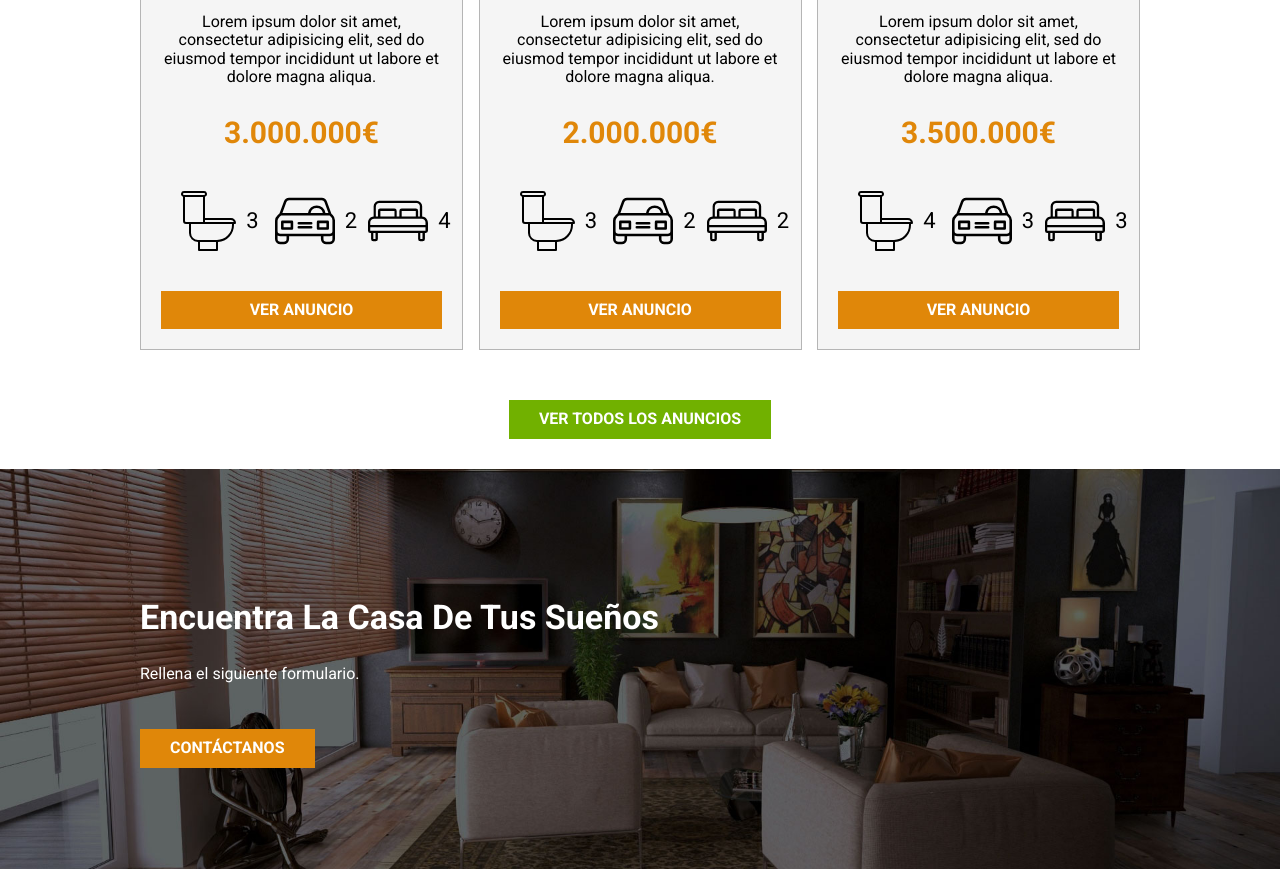
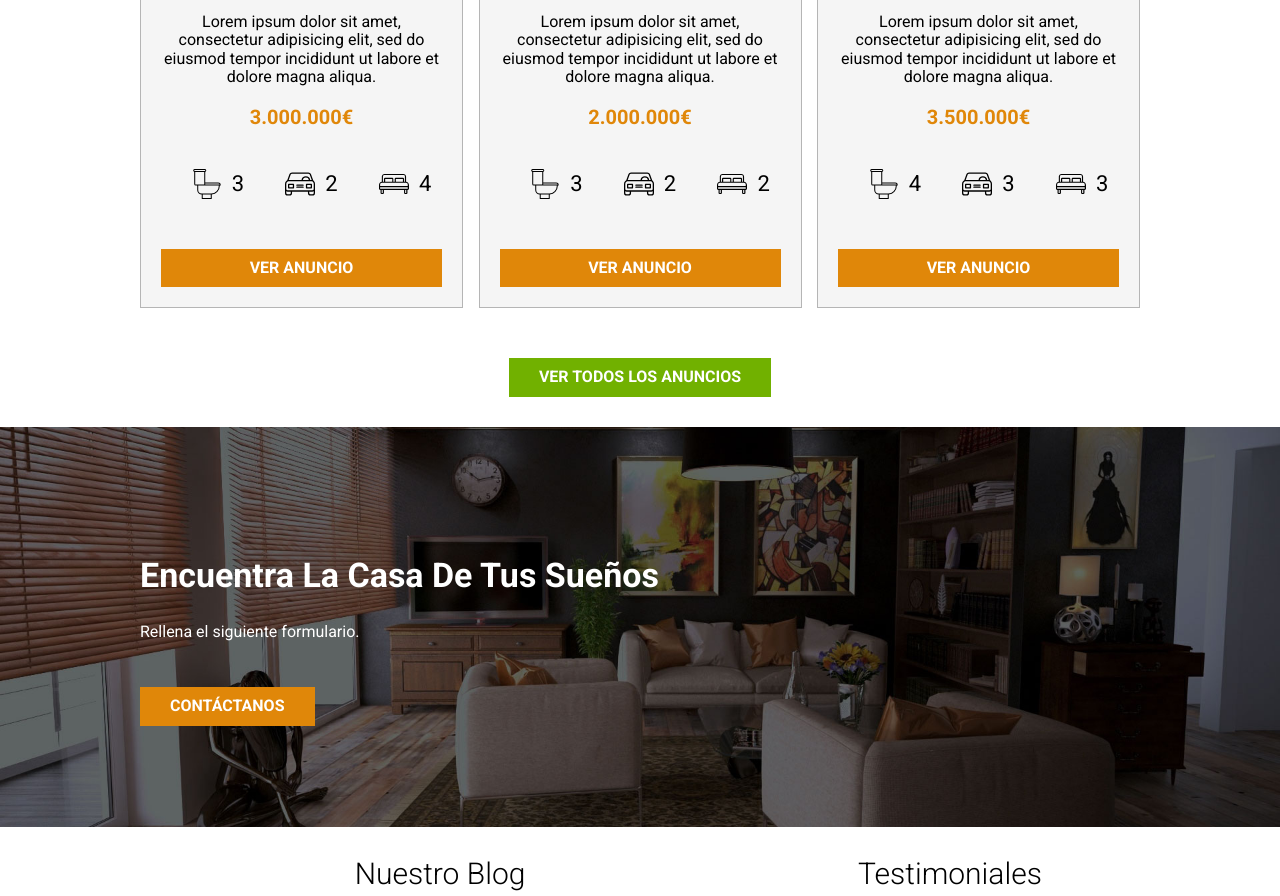
Before and after one commit to essanper/Bienesraices, a plain HTML site: page index.html in a window 1280 px wide. Shown: the part 1426-2322 px from the top of the page. Drawn offline with Linux system fonts and the light colour scheme.

Commit message:
CSS update rem

```diff
--- a/css/styles.css
+++ b/css/styles.css
@@ -263,7 +263,7 @@ body {
 
 @media (min-width: 1000px){
   .precio {
-    font-size: 3rem;
+    font-size: 2rem;
   }
 }
 
@@ -292,8 +292,8 @@ body {
 
 @media (min-width: 1000px){
   .iconos_carta li img {
-    width: 8rem;
-    height: 8rem;
+    width: 5rem;
+    height: 5rem;
   }
   .iconos_carta li p {
     margin-left: 0;
```
